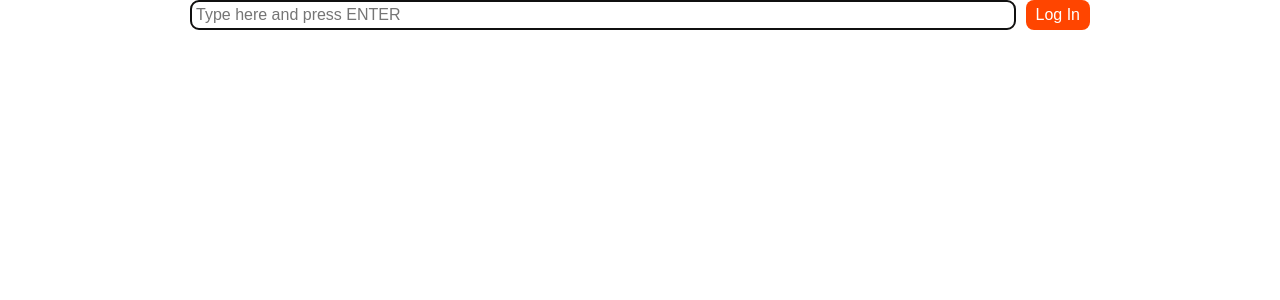
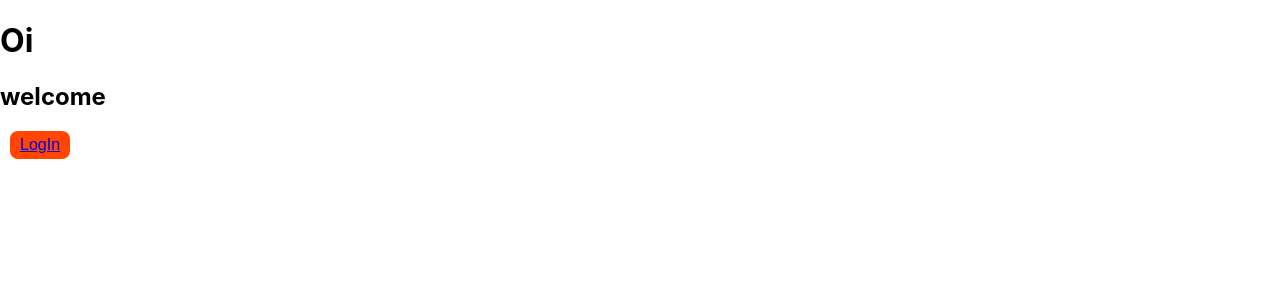
Before and after one commit to editCrizmanic/zavrsni, a React (Create React App) app: page / in a window 1280 px wide. Shown: the top 300 px of the page. Built offline with nearby package versions, Linux system fonts and the light colour scheme.

Commit message:
react router + homepage

```diff
--- a/src/App.jsx
+++ b/src/App.jsx
@@ -1,24 +1,34 @@
 import './App.css';
 import { LogIn } from './components/LogIn';
+import ButtonLogIn from './components/LogIn/ButtonLogIn';
 import Messages from './components/Messages';
 import Input from './components/Input';
-import { useDrone } from './utils/DroneStuff/useDrone'
+import { useDrone } from './utils/DroneStuff/useDrone';
 import { useSnapshot } from 'valtio';
 import { droneStore } from './store/drone';
+import { BrowserRouter as Router, Routes, Route, Navigate } from 'react-router-dom';
 
 function App() {
-  const { onSendMessage, onLogIn} = useDrone();
-  const { messages, user } = useSnapshot(droneStore)
-
+  const { onSendMessage, onLogIn } = useDrone();
+  const { messages, user } = useSnapshot(droneStore);
 
   return (
-    <div className="App">
-      {!user?.username &&
-        <LogIn onLogIn={onLogIn}/>}
-      <Messages messages={messages} currentMember={user} />
-      {user?.username &&
-        <Input onSendMessage={onSendMessage} />}
-    </div>
+    <Router>
+      <div className="App">
+        <Routes>
+          <Route path="/" element={<ButtonLogIn/>}/>
+          <Route path="/login" element={!user?.username ? <LogIn onLogIn={onLogIn} /> : <Navigate to="/chat" />} />
+          <Route path="/chat" element={user?.username ? (
+              <>
+                <Messages messages={messages} currentMember={user} />
+                <Input onSendMessage={onSendMessage} />
+              </>
+            ) : (
+              <Navigate to="/" />
+          )} />
+        </Routes>
+      </div>
+    </Router>
   );
 }
 
--- /dev/null
+++ b/src/components/LogIn/ButtonLogIn.jsx
@@ -0,0 +1,14 @@
+import React from 'react'
+import { Link } from "react-router-dom";
+
+const ButtonLogIn = () => {
+  return (
+    <div>
+        <h1>Oi</h1>
+        <h2>welcome</h2>
+        <button><Link to="/login">LogIn</Link></button>
+    </div>
+  )
+}
+
+export default ButtonLogIn
```
